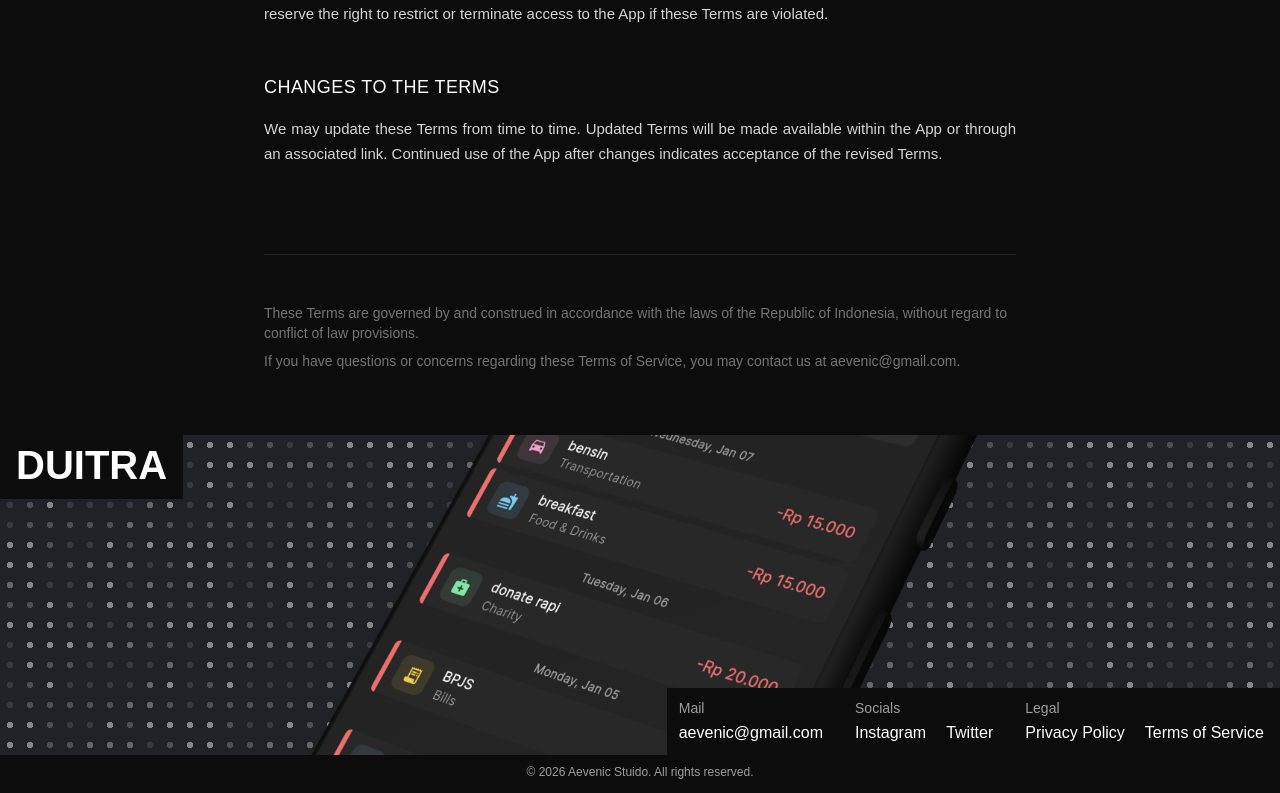
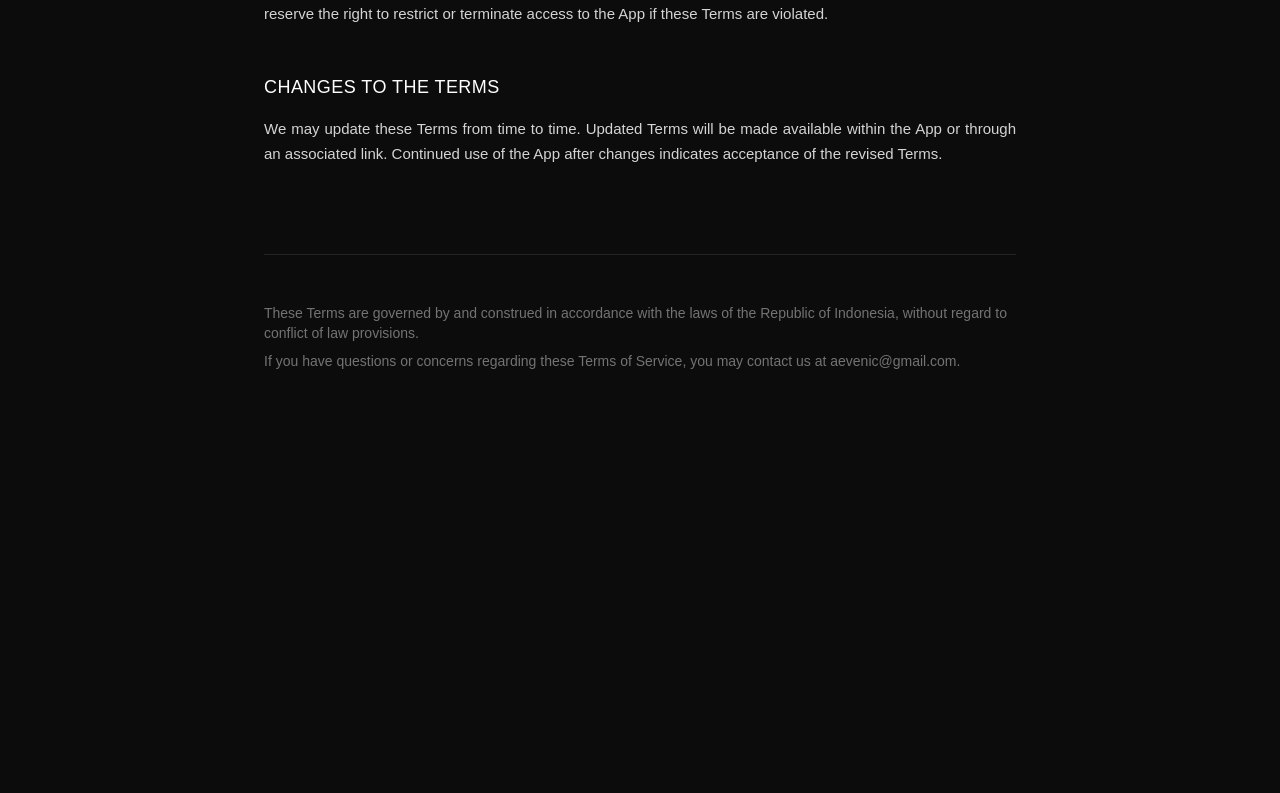
Before and after one commit to aevenic/duitra-web, a React (Vite) app: page /terms-of-service in a window 1280 px wide. Shown: the part 2562-3355 px from the top of the page. After the commit the page ends 2997 px from the top, so only its background shows below. Built offline with nearby package versions, Linux system fonts and the light colour scheme; a web font is replaced by a local one.

Commit message:
removing footer for privacy and tos pages

```diff
--- a/src/pages/Privacy.jsx
+++ b/src/pages/Privacy.jsx
@@ -1,6 +1,5 @@
 import React from 'react'
 import Navigation from '../components/ui/Navigation'
-import Footer from '../components/ui/Footer'
 import { DataPrivacy } from '../data/dataPrivacy'
 import { useLanguage } from '../components/ui/LanguageContext'
 import { textHeading1, textHeading2, textHeading3, textSemi } from '../data/uiStyles'
@@ -75,8 +74,6 @@ const PrivacyPolicy = () => {
           </div>
         </div>
       </main>
-
-      <Footer />
     </div>
   )
 }
--- a/src/pages/TOS.jsx
+++ b/src/pages/TOS.jsx
@@ -1,6 +1,5 @@
 import React from 'react'
 import Navigation from '../components/ui/Navigation'
-import Footer from '../components/ui/Footer'
 import { DataTOS } from '../data/dataTOS'
 import { useLanguage } from '../components/ui/LanguageContext'
 import { textHeading1, textHeading2, textHeading3, textSemi } from '../data/uiStyles'
@@ -75,8 +74,6 @@ const TermsOfService = () => {
           </div>
         </div>
       </main>
-
-      <Footer />
     </div>
   )
 }
```
